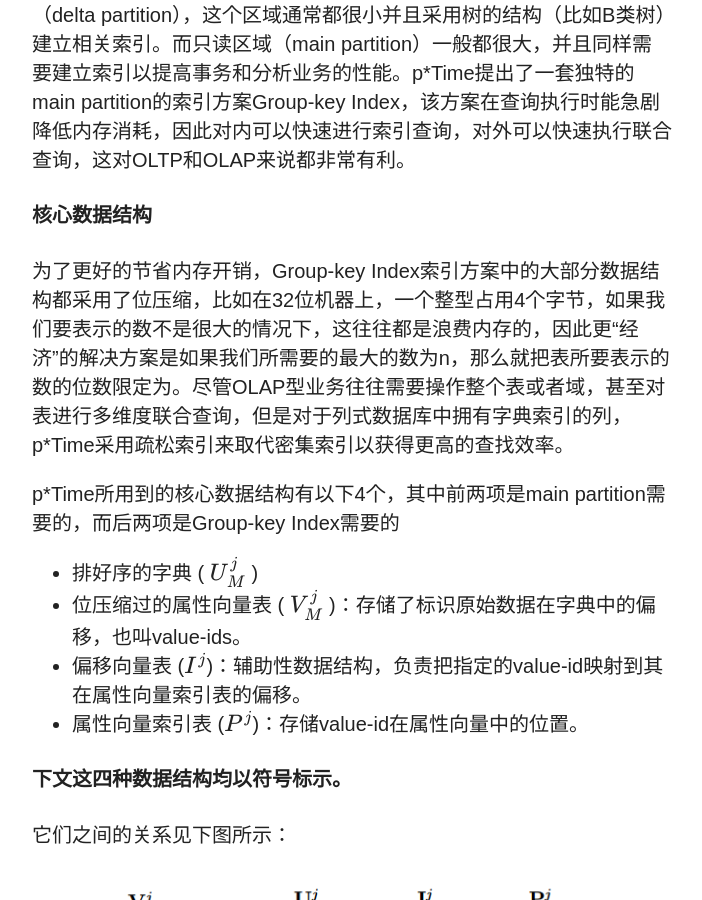
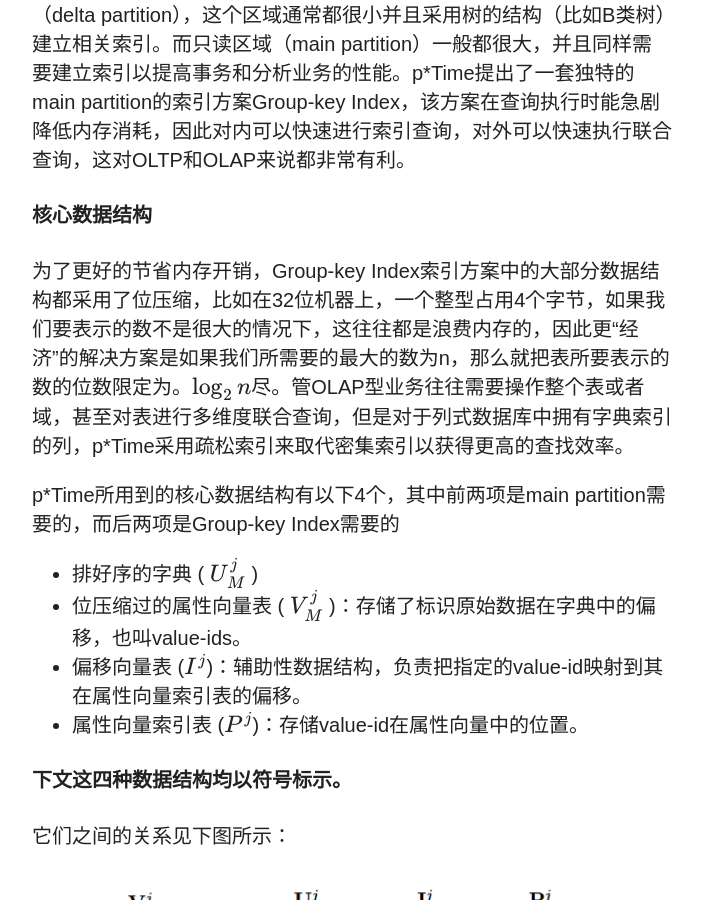
Before and after one commit to wuyu201321060203/wuyu201321060203.github.io, a Jekyll site: the page built from _posts/2014-08-31-FastLoopup.md, in a window 1280 px wide and 900 px high, scrolled down 1390 px. Shown: the whole window, without its empty margins (318-1020 px from the left). Built offline with Jekyll 4.4.1, drawn with Linux system fonts in a browser that asks for light colours; nearby versions of some CDN libraries; formulas are drawn with MathJax 3; comment, search, counter and statistics services are not loaded.

Commit message:
first post of FastLookup

```diff
--- a/_posts/2014-08-31-FastLoopup.md
+++ b/_posts/2014-08-31-FastLoopup.md
@@ -24,7 +24,7 @@
 
 ####核心数据结构
 
-为了更好的节省内存开销，Group-key Index索引方案中的大部分数据结构都采用了位压缩，比如在32位机器上，一个整型占用4个字节，如果我们要表示的数不是很大的情况下，这往往都是浪费内存的，因此更“经济”的解决方案是如果我们所需要的最大的数为n，那么就把表所要表示的数的位数限定为。尽管OLAP型业务往往需要操作整个表或者域，甚至对表进行多维度联合查询，但是对于列式数据库中拥有字典索引的列，p*Time采用疏松索引来取代密集索引以获得更高的查找效率。
+为了更好的节省内存开销，Group-key Index索引方案中的大部分数据结构都采用了位压缩，比如在32位机器上，一个整型占用4个字节，如果我们要表示的数不是很大的情况下，这往往都是浪费内存的，因此更“经济”的解决方案是如果我们所需要的最大的数为n，那么就把表所要表示的数的位数限定为。$ \log_2n $尽。管OLAP型业务往往需要操作整个表或者域，甚至对表进行多维度联合查询，但是对于列式数据库中拥有字典索引的列，p*Time采用疏松索引来取代密集索引以获得更高的查找效率。
 
 p*Time所用到的核心数据结构有以下4个，其中前两项是main partition需要的，而后两项是Group-key Index需要的
 
```
Also changed, not shown: other parts of _posts/2014-08-31-FastLoopup.md (+1 -1 lines).
